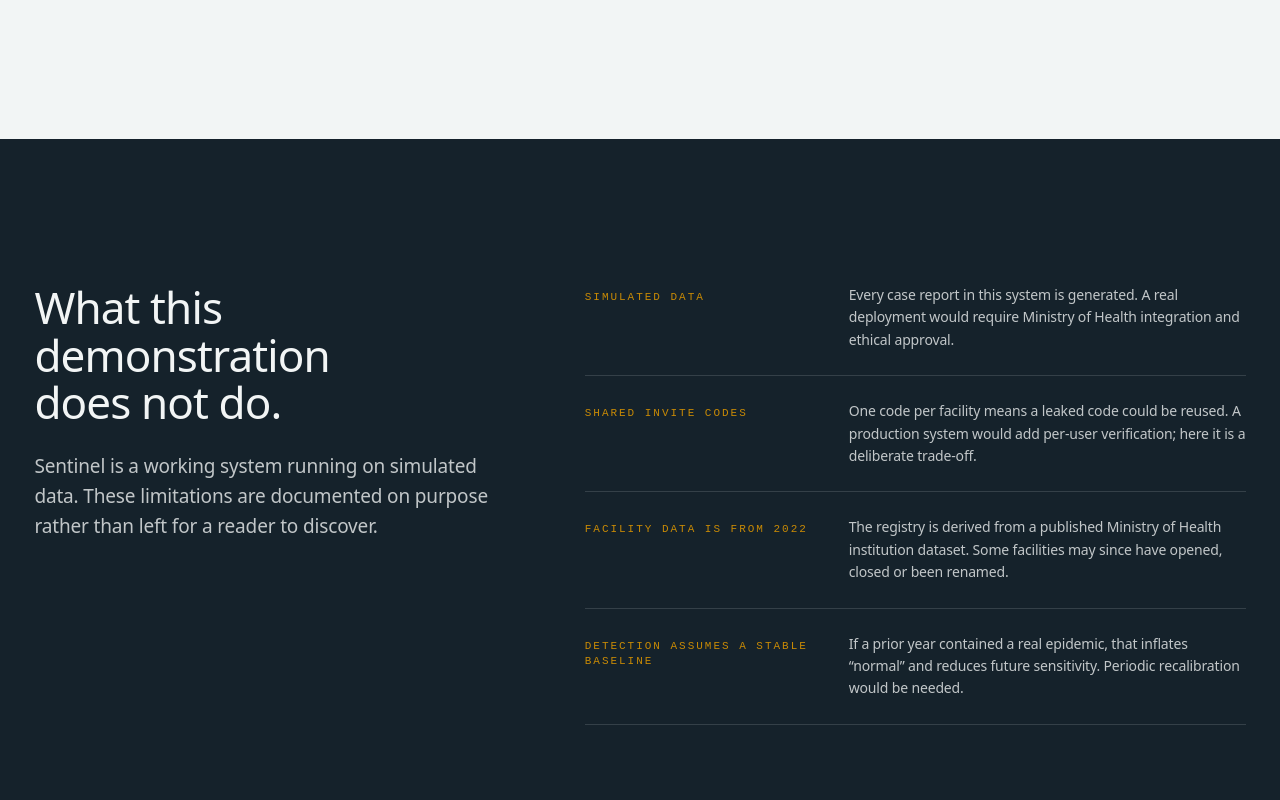
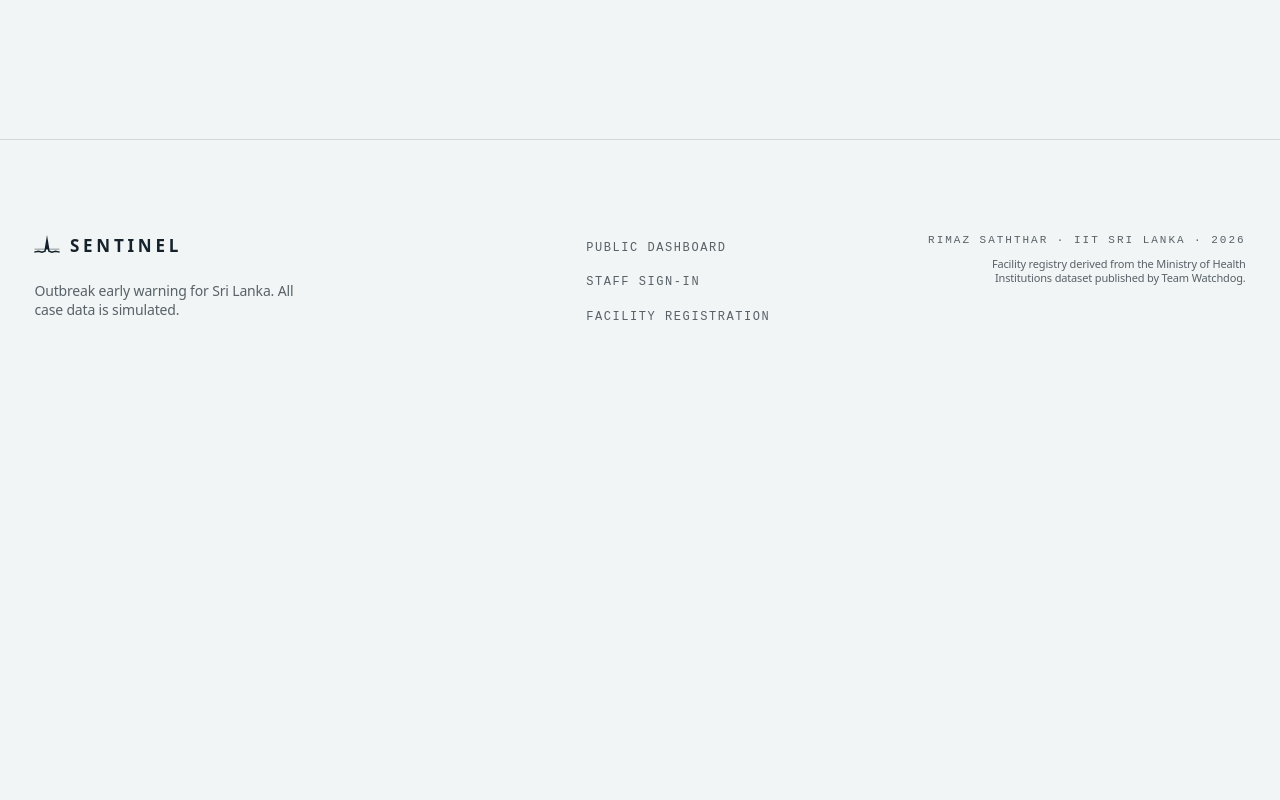
Before and after one commit to Rimaz17/sentinel, a React (Vite) app in the folder frontend/: page / in a window 1280 px wide. Shown: the part 2520-3320 px from the top of the page. After the commit the page ends 2907 px from the top, so only its background shows below. Built offline with nearby package versions, Linux system fonts and the light colour scheme.

Commit message:
refactor(landing): remove the limitations band from the page

```diff
--- a/frontend/src/features/landing/LandingPage.tsx
+++ b/frontend/src/features/landing/LandingPage.tsx
@@ -1,6 +1,5 @@
 import { SiteFooter } from '@/components/layout/SiteFooter'
 import { SiteHeader } from '@/components/layout/SiteHeader'
-import { Disclosure } from './sections/Disclosure'
 import { Entries } from './sections/Entries'
 import { Hero } from './sections/Hero'
 import { Mechanism } from './sections/Mechanism'
@@ -22,7 +21,6 @@ export function LandingPage() {
         <Mechanism />
         <Privacy />
         <Entries />
-        <Disclosure />
       </main>
 
       <SiteFooter />
--- a/frontend/src/features/landing/sections/Disclosure.tsx
+++ /dev/null
@@ -1,54 +0,0 @@
-import './disclosure.css'
-
-const LIMITATIONS = [
-  {
-    term: 'Simulated data',
-    body: 'Every case report in this system is generated. A real deployment would require Ministry of Health integration and ethical approval.',
-  },
-  {
-    term: 'Shared invite codes',
-    body: 'One code per facility means a leaked code could be reused. A production system would add per-user verification; here it is a deliberate trade-off.',
-  },
-  {
-    term: 'Facility data is from 2022',
-    body: 'The registry is derived from a published Ministry of Health institution dataset. Some facilities may since have opened, closed or been renamed.',
-  },
-  {
-    term: 'Detection assumes a stable baseline',
-    body: 'If a prior year contained a real epidemic, that inflates “normal” and reduces future sensitivity. Periodic recalibration would be needed.',
-  },
-]
-
-/**
- * What this system cannot do.
- *
- * Kept on the landing page rather than tucked into a documentation page,
- * because the honesty is a feature of the project and reads as one only when a
- * visitor meets it before they are asked to trust anything.
- */
-export function Disclosure() {
-  return (
-    <section className="disclosure" aria-labelledby="disclosure-title">
-      <div className="shell disclosure__inner">
-        <div className="disclosure__lede">
-          <h2 id="disclosure-title" className="disclosure__title">
-            What this demonstration does not do.
-          </h2>
-          <p className="disclosure__standfirst">
-            Sentinel is a working system running on simulated data. These limitations are documented
-            on purpose rather than left for a reader to discover.
-          </p>
-        </div>
-
-        <dl className="disclosure__list">
-          {LIMITATIONS.map((item) => (
-            <div className="disclosure__item" key={item.term}>
-              <dt className="disclosure__term label label--sm">{item.term}</dt>
-              <dd className="disclosure__body">{item.body}</dd>
-            </div>
-          ))}
-        </dl>
-      </div>
-    </section>
-  )
-}
--- a/frontend/src/features/landing/sections/disclosure.css
+++ /dev/null
@@ -1,83 +0,0 @@
-.disclosure {
-  padding-block: var(--space-3xl);
-  border-top: var(--rule-hair);
-  background-color: var(--ink);
-  color: var(--paper);
-}
-
-/* On ink, every rule and secondary tone is re-derived from paper rather than
-   left as the ink-alpha tokens, which would vanish. */
-.disclosure__inner {
-  display: grid;
-  gap: var(--space-xl);
-}
-
-.disclosure__title {
-  max-width: 17ch;
-  font-size: var(--step-title);
-  font-weight: var(--weight-medium);
-  line-height: var(--leading-title);
-  letter-spacing: var(--track-title);
-}
-
-.disclosure__standfirst {
-  max-width: 48ch;
-  margin-top: var(--space-md);
-  font-size: var(--step-body-lg);
-  line-height: var(--leading-body);
-  /* paper at 78% over ink measures 9.4:1 — comfortably readable. */
-  color: rgb(242 245 245 / 0.78);
-}
-
-.disclosure__list {
-  display: grid;
-  gap: 0;
-  margin: 0;
-  border-top: 1px solid rgb(242 245 245 / 0.22);
-}
-
-.disclosure__item {
-  display: grid;
-  gap: var(--space-2xs);
-  padding-block: var(--space-md);
-  border-bottom: 1px solid rgb(242 245 245 / 0.14);
-}
-
-.disclosure__term {
-  color: var(--ochre-bright);
-}
-
-.disclosure__body {
-  max-width: 62ch;
-  margin: 0;
-  font-size: var(--step-small);
-  line-height: var(--leading-body);
-  color: rgb(242 245 245 / 0.78);
-}
-
-.disclosure ::selection {
-  background-color: var(--paper);
-  color: var(--ink);
-}
-
-@media (min-width: 60rem) {
-  .disclosure__inner {
-    grid-template-columns: minmax(0, 0.9fr) minmax(0, 1.3fr);
-    column-gap: var(--space-2xl);
-    align-items: start;
-  }
-
-  .disclosure__list {
-    border-top: 0;
-  }
-
-  .disclosure__item {
-    grid-template-columns: 15rem minmax(0, 1fr);
-    gap: var(--space-md);
-    align-items: baseline;
-  }
-
-  .disclosure__item:first-child {
-    padding-top: 0;
-  }
-}
```
